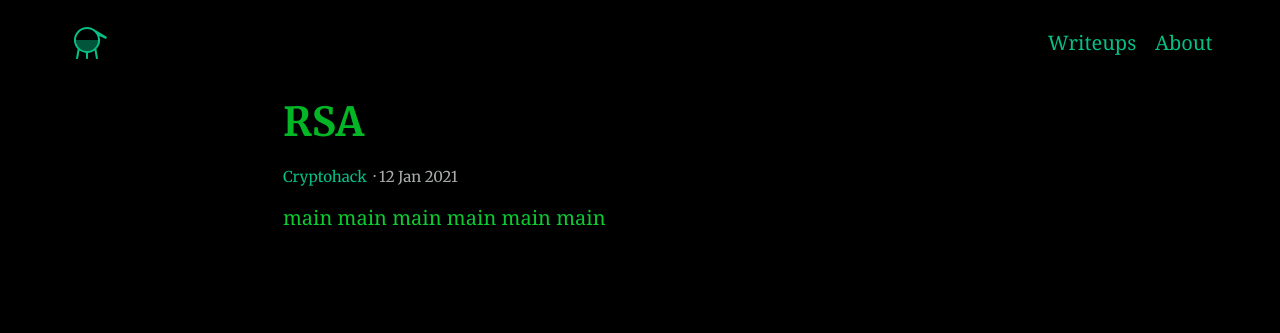
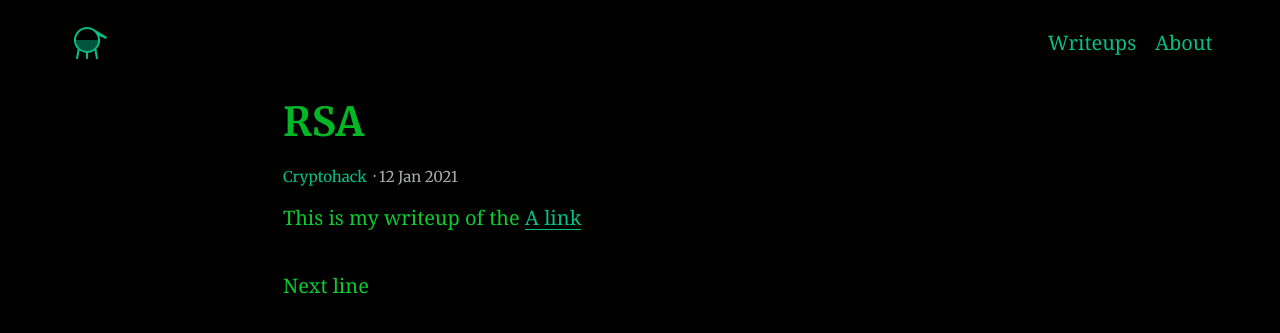
Before and after one commit to AC01010/Connor-McCartney.github.io, a Jekyll site: the page built from _posts/2021-01-12-CryptohackRSA.md, in a window 1280 px wide. Shown: the top 333 px of the page. Built offline with Jekyll 4.4.1, drawn with Linux system fonts in a browser that asks for light colours.

Commit message:
Update 2021-01-12-CryptohackRSA.md

```diff
--- a/_posts/2021-01-12-CryptohackRSA.md
+++ b/_posts/2021-01-12-CryptohackRSA.md
@@ -3,9 +3,11 @@ title: RSA
 categories:
 - Cryptohack
 excerpt: |
-  blah blah
-  blah bah
+  My writeup of cryptohack RSA challenges.
 ---
 
-main main main
-main main main
+
+This is my writeup of the [A link](https://cryptohack.org/challenges/rsa "Cryptohack RSA challenges.")
+
+
+Next line
```
